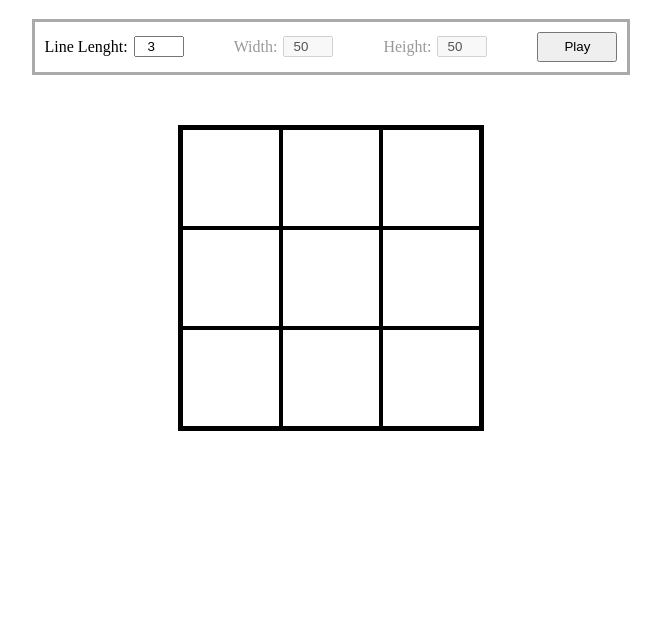
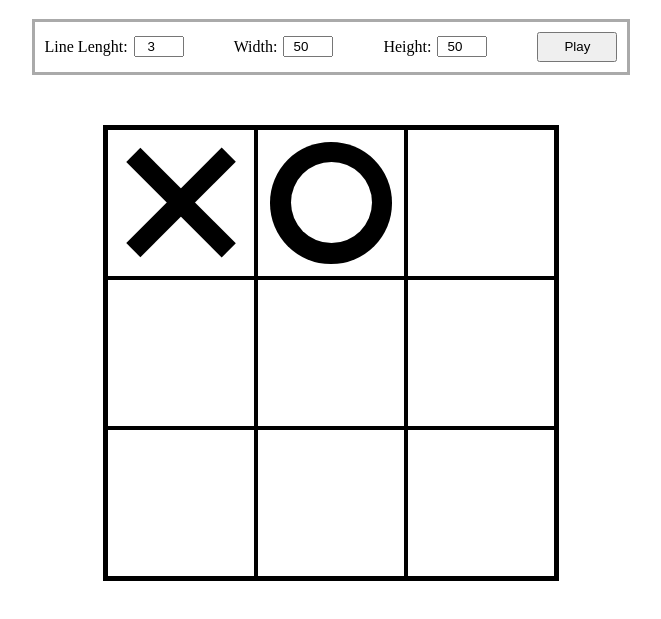
Before and after one commit to Sebas93cay/Tic_Tac_Toooes, a plain HTML site: page index.html in a window 1280 px wide. Shown: the part 119-738 px from the top of the page, without its empty margins (309-970 px from the left). Drawn offline with Linux system fonts and the light colour scheme.

Commit message:
Add marks

```diff
--- a/board_styles.css
+++ b/board_styles.css
@@ -1,3 +1,8 @@
+:root {
+	--cell-size: 150px;
+	--mark-size: calc(var(--cell-size) * .9);
+}
+
 .board{
 	border: 3px solid black;
 	display: grid;
@@ -6,7 +11,58 @@
 }
 
 .board .cell{
-	width: 100px;
-	height: 100px;
+	width: var(--cell-size);
+	height: var(--cell-size);
 	border: 2px solid black;
+	display: flex;
+	justify-content: center;
+	align-items: center;
 }
+
+.cell.x, .cell.o{
+	cursor: not-allowed;
+}
+
+
+/*X CELL*/
+.cell.x::before, .cell.x::after,
+.board.x .cell:not(.o):not(.x):hover::before, .board.x .cell:not(.o):not(.x):hover::after{
+	content: '';
+	height: var(--mark-size);
+	width: calc(var(--mark-size) * .15);
+	background-color: black;
+	position: absolute;
+}
+.board.x .cell:not(.o):not(.x):hover::before, .board.x .cell:not(.o):not(.x):hover::after{
+	background-color: #AAA;
+}
+.cell.x::before,
+.board.x .cell:not(.o):not(.x):hover::before{
+	transform: rotate(45deg);
+}
+.cell.x::after,
+.board.x .cell:not(.o):not(.x):hover::after{
+	transform: rotate(-45deg);
+}
+
+/*O CELL*/
+.cell.o::before,
+.board.o .cell:not(.o):not(.x):hover:before{
+	content: '';
+	height: calc(var(--mark-size) * 0.9);
+	width: calc(var(--mark-size) * 0.9);
+	background-color: black;
+	border-radius: 50%;
+}
+.board.o .cell:not(.o):not(.x):hover:before{
+	background-color: #AAA;
+}
+.cell.o::after,
+.board.o .cell:not(.o):not(.x):hover::after{
+	content: '';
+	height: calc(var(--mark-size) * 0.6);
+	width: calc(var(--mark-size) * 0.6);
+	background-color: white;
+	position: absolute;
+	border-radius: 50%;
+}
--- a/index.html
+++ b/index.html
@@ -3,6 +3,7 @@
 	<head>
 		<meta charset="UTF-8">
 		<title>Tic Tac Toooes</title>
+		<script src="script.js" defer></script>
 		<link rel="stylesheet" href="styles.css">
 		<link rel="stylesheet" href="options_styles.css">
 		<link rel="stylesheet" href="board_styles.css">
@@ -13,15 +14,15 @@
 			<div class="options">
 				<label for="n-line-input">Line Lenght: </label>
 				<input id="n-line-input" type="number" value="3" max="5" min="3">
-				<label for="width-input" class="input-off">Width: </label>
-				<input id="width-input" class="input-off" type="number" value="50" disabled>
-				<label for="height-input" class="input-off">Height: </label>
-				<input id="height-input" class="input-off" type="number" value="50" disabled>
+				<label for="width-input">Width: </label>
+				<input id="width-input" type="number" value="50">
+				<label for="height-input">Height: </label>
+				<input id="height-input" type="number" value="50">
 				<button class="play-button">Play</button>
 			</div>
-			<div class="board">
-				<div class="cell"></div>
-				<div class="cell"></div>
+			<div class="board o">
+				<div class="cell x"></div>
+				<div class="cell o"></div>
 				<div class="cell"></div>
 				<div class="cell"></div>
 				<div class="cell"></div>
```
Also changed, not shown: script.js (added).
